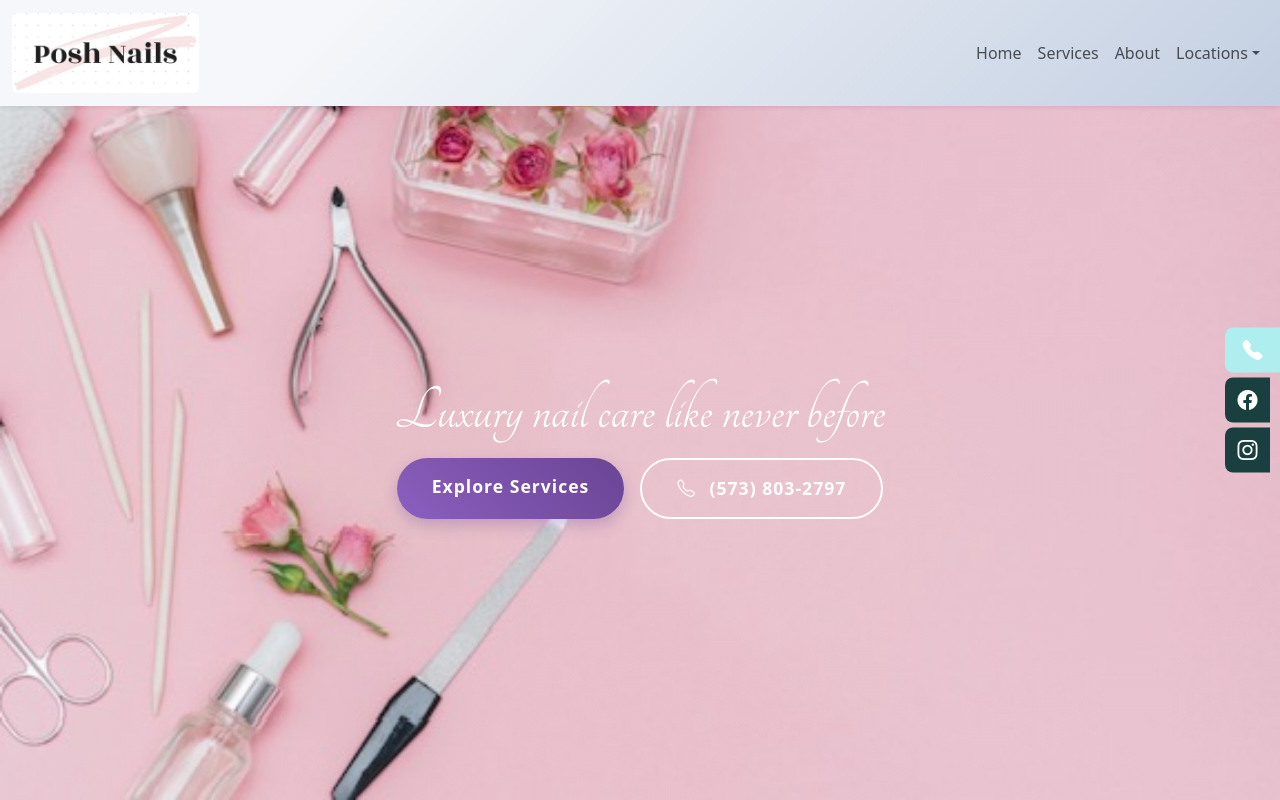
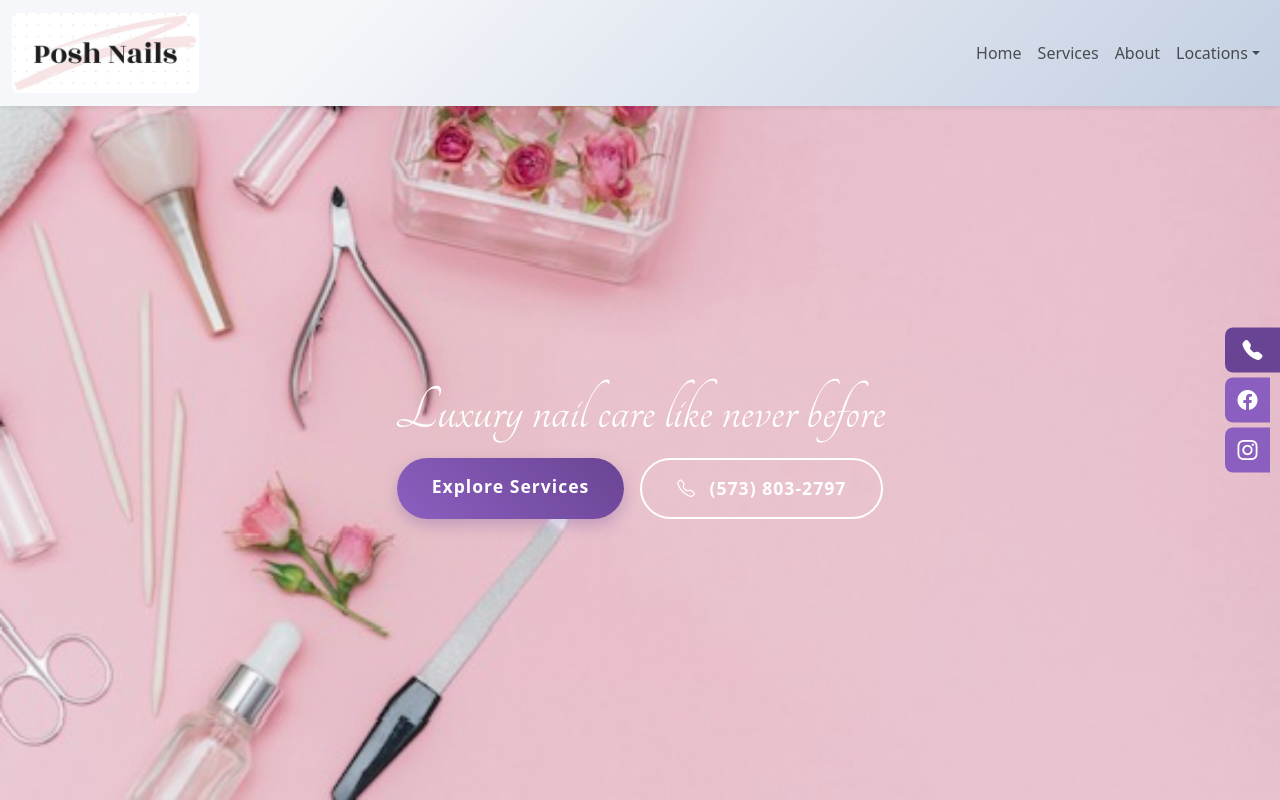
Before and after one commit to poshnail/poshnail, a plain HTML site: page cape.html in a window 1280 px wide. In both pictures the pointer is over the link 1257 px from the left and 350 px from the top of the page. Shown: the top 800 px of the page. Drawn offline with nearby package versions, Linux system fonts and the light colour scheme; a web font is replaced by a local one.

Commit message:
style: update sticky social bar colors

```diff
--- a/design.css
+++ b/design.css
@@ -256,16 +256,20 @@ footer {
     justify-content: center;
     width: 45px;
     height: 45px;
-    background-color: rgb(25, 63, 63);
-    color: white;
+    /* Use site's primary color for default state */
+    background-color: #8b5fbf;
+    color: #ffffff;
     border-radius: 8px 0 0 8px;
     transition: all 0.3s ease;
     text-decoration: none;
 }
 
-.sticky-social-bar .social-icon:hover {
+.sticky-social-bar .social-icon:hover,
+.sticky-social-bar .social-icon:focus,
+.sticky-social-bar .social-icon:active {
     width: 55px;
-    background-color: paleturquoise;
+    /* Accent color on interaction */
+    background-color: #6a4494;
 }
 
 .sticky-social-bar .social-icon i {
```
